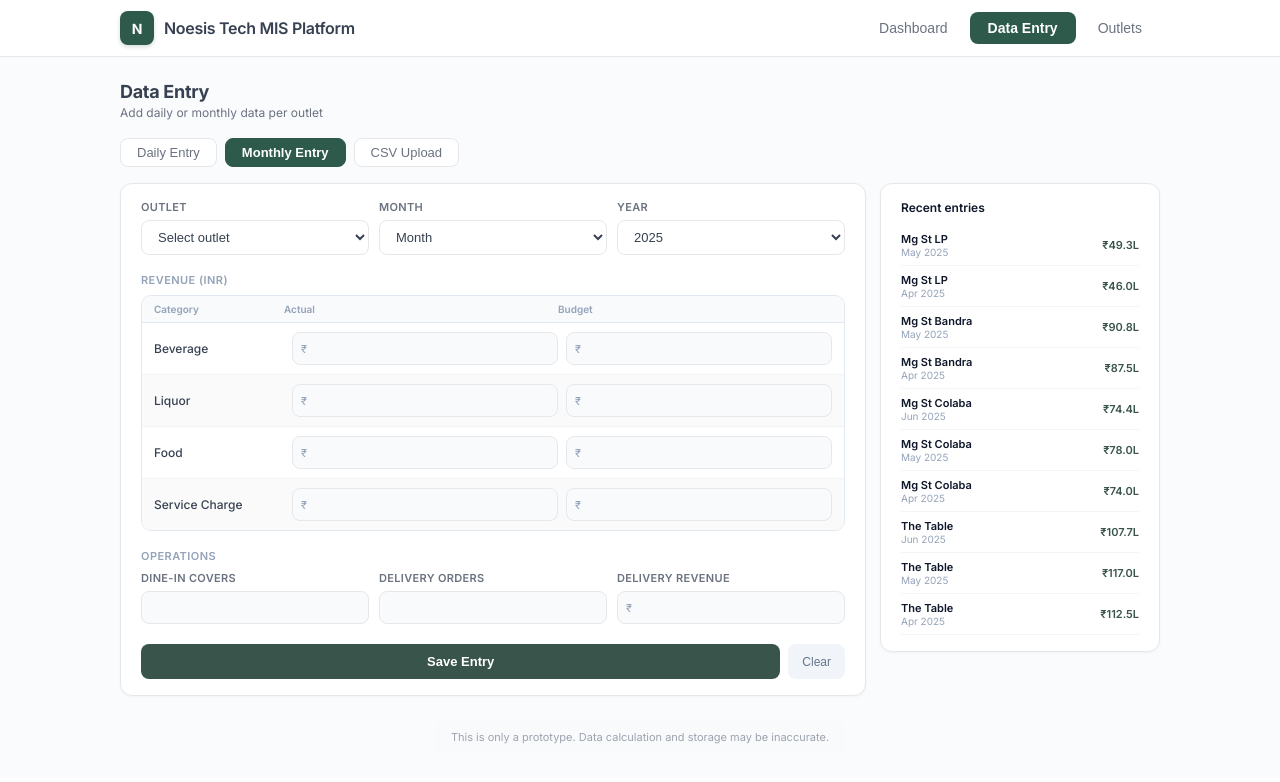
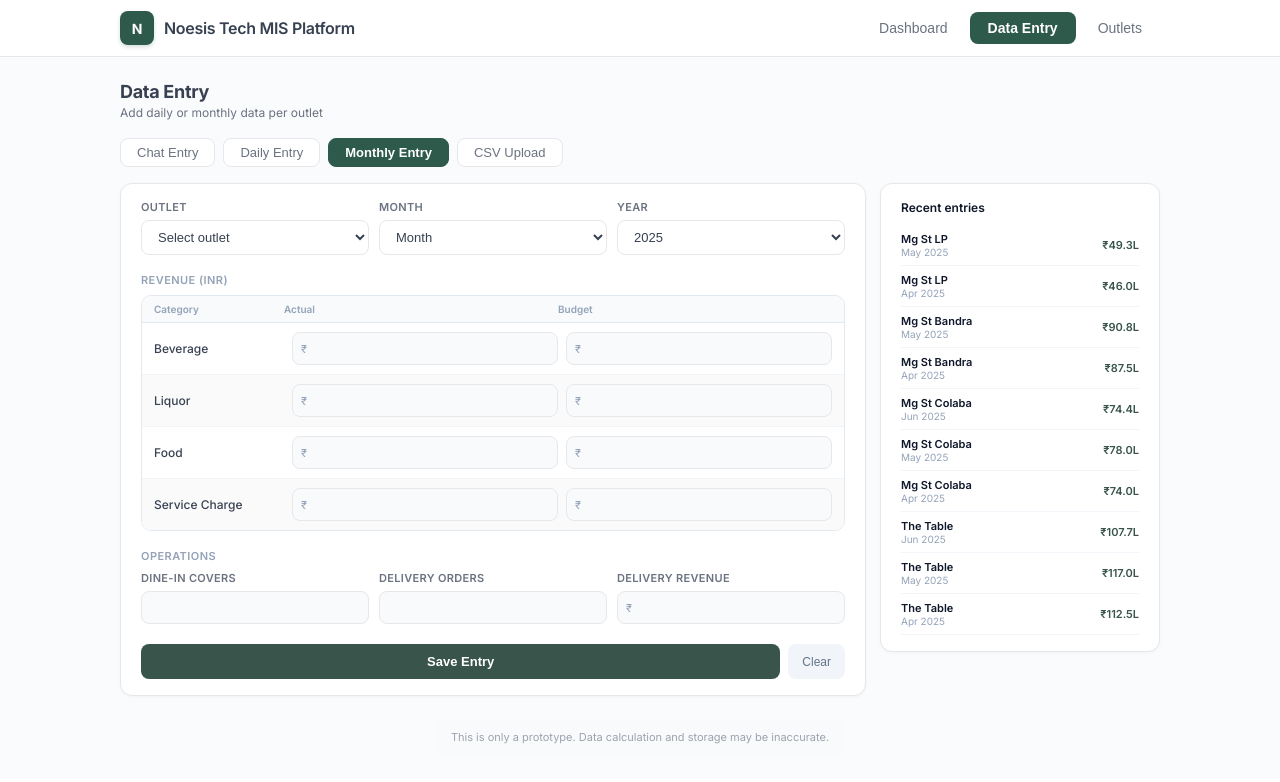
Before and after one commit to rahulnoesis/mis-app, a React (Vite) app: page / in a window 1280 px wide. Both pictures are taken after a click on the button "Data Entry". Shown: the top 782 px of the page. Built offline with nearby package versions, Linux system fonts and the light colour scheme.

Commit message:
Add Chat Entry feature - type naturally to add data

```diff
--- a/src/App.jsx
+++ b/src/App.jsx
@@ -148,10 +148,11 @@ function EntryPage({outlets,entries,setEntries,dailyEntries,setDailyEntries,subT
     <div>
       <PH title="Data Entry" sub="Add daily or monthly data per outlet"/>
       <div style={{display:"flex",gap:8,marginBottom:16,flexWrap:"wrap"}}>
-        {[["daily","Daily Entry"],["manual","Monthly Entry"],["csv","CSV Upload"]].map(([k,l])=>(
+        {[["chat","Chat Entry"],["daily","Daily Entry"],["manual","Monthly Entry"],["csv","CSV Upload"]].map(([k,l])=>(
           <button key={k} onClick={()=>setSubTab(k)} style={{padding:"6px 16px",borderRadius:8,border:`0.5px solid ${subTab===k?C.primary:C.border}`,background:subTab===k?C.primary:C.card,color:subTab===k?"#fff":C.textLight,fontSize:13,fontWeight:subTab===k?600:500,cursor:"pointer"}}>{l}</button>
         ))}
       </div>
+      {subTab==="chat"&&<ChatEntry outlets={outlets} entries={entries} setEntries={setEntries} dailyEntries={dailyEntries} setDailyEntries={setDailyEntries} getId={getId}/>}
       {subTab==="daily"&&<DailyEntry outlets={outlets} dailyEntries={dailyEntries} setDailyEntries={setDailyEntries} getId={getId}/>}
       {subTab==="manual"&&<ManualEntry outlets={outlets} entries={entries} setEntries={setEntries} getId={getId}/>}
       {subTab==="csv"&&<CSVUpload outlets={outlets} entries={entries} setEntries={setEntries} getId={getId}/>}
@@ -1423,3 +1424,85 @@ function ForecastPage({ outlets, entries, dailyEntries }) {
     </div>
   );
 }
+
+function ChatEntry({ outlets, entries, setEntries, dailyEntries, setDailyEntries, getId }) {
+  const [message, setMessage] = useState("");
+  const [chatHistory, setChatHistory] = useState([]);
+  const [loading, setLoading] = useState(false);
+
+  const parseEntry = (text, outlet) => {
+    const t = text.toLowerCase();
+    const data = { outletId: outlet?.id, date: new Date().toISOString().split('T')[0], month: new Date().getMonth() + 1, year: new Date().getFullYear() };
+    const numMatch = (str) => { const nums = str.match(/[\d,]+/g); return nums ? parseInt(nums[0].replace(/,/g, '')) || 0 : 0; };
+    if (t.includes('beverage') || t.includes('bev')) data.bevActual = numMatch(t);
+    if (t.includes('liquor')) data.liqActual = numMatch(t);
+    if (t.includes('food')) data.foodActual = numMatch(t);
+    if (t.includes('service') || t.includes('sc')) data.scActual = numMatch(t);
+    if (t.includes('cover')) data.covers = numMatch(t);
+    if (t.includes('delivery') && t.includes('order')) data.deliveryOrders = numMatch(t);
+    if (t.includes('delivery') && (t.includes('revenue') || t.includes('sale'))) data.deliveryRevenue = numMatch(t);
+    if (t.includes('today')) { data.date = new Date().toISOString().split('T')[0]; }
+    if (t.includes('yesterday')) { const d = new Date(); d.setDate(d.getDate() - 1); data.date = d.toISOString().split('T')[0]; }
+    const monthMatch = t.match(/(jan|feb|mar|apr|may|jun|jul|aug|sep|oct|nov|dec)/i);
+    if (monthMatch) { const months = {jan:1,feb:2,mar:3,apr:4,may:5,jun:6,jul:7,aug:8,sep:9,oct:10,nov:11,dec:12}; data.month = months[monthMatch[1].toLowerCase()]; data.date = `2025-${String(data.month).padStart(2,'0')}-01`; }
+    return data;
+  };
+
+  const handleSend = () => {
+    if (!message.trim()) return;
+    setChatHistory(prev => [...prev, { role: "user", text: message }]);
+    setMessage("");
+    setLoading(true);
+    setTimeout(() => {
+      const t = message.toLowerCase();
+      let outlet = outlets.find(o => t.includes(o.name.toLowerCase()));
+      if (!outlet && outlets.length > 0) outlet = outlets[0];
+      if (!outlet) { setChatHistory(prev => [...prev, { role: "assistant", text: "Please add an outlet first in the Outlets section." }]); setLoading(false); return; }
+      const data = parseEntry(message, outlet);
+      const total = (data.bevActual||0) + (data.liqActual||0) + (data.foodActual||0) + (data.scActual||0);
+      if (total === 0) { setChatHistory(prev => [...prev, { role: "assistant", text: "Could not detect numbers. Try: 'The Table today - beverage 50000'" }]); setLoading(false); return; }
+      if (data.date && !t.includes('month')) {
+        const existing = dailyEntries.find(e => e.outletId === data.outletId && e.date === data.date);
+        const rec = { id: existing?.id || getId(), ...data };
+        existing ? setDailyEntries(p => p.map(e => e.id === existing.id ? rec : e)) : setDailyEntries(p => [...p, rec]);
+        setChatHistory(prev => [...prev, { role: "assistant", text: `Saved: ${outlet.name} on ${data.date}, Revenue: ₹${fmt(total)}` }]);
+      } else {
+        const existing = entries.find(e => e.outletId === data.outletId && e.month === data.month && e.year === data.year);
+        const rec = { id: existing?.id || getId(), ...data };
+        existing ? setEntries(p => p.map(e => e.id === existing.id ? {...e,...data} : e)) : setEntries(p => [...p, rec]);
+        setChatHistory(prev => [...prev, { role: "assistant", text: `Saved: ${outlet.name} (${MONTHS[data.month-1]} ${data.year}), Revenue: ₹${fmt(total)}` }]);
+      }
+      setLoading(false);
+    }, 800);
+  };
+
+  const suggestions = ["The Table today - beverage 50000 food 120000", "Mg St Colaba May - beverage 1800000", "Add 100 covers to The Table yesterday"];
+
+  return (
+    <div style={{display:"grid",gridTemplateColumns:"1fr 300px",gap:14}}>
+      <Card>
+        <div style={{fontSize:14,fontWeight:600,color:C.text,marginBottom:14}}>Chat Entry</div>
+        <div style={{fontSize:12,color:C.textLight,marginBottom:14}}>Type naturally: "The Table today - beverage 50000 food 120000 covers 150"</div>
+        <div style={{display:"flex",gap:8,marginBottom:12}}>
+          <input type="text" value={message} onChange={e=>setMessage(e.target.value)} onKeyDown={e=>e.key==="Enter"&&handleSend()} placeholder="Enter data in plain English..." style={{flex:1,...iStyle}} />
+          <button onClick={handleSend} disabled={loading} style={{background:C.primary,color:"#fff",border:"none",borderRadius:8,padding:"10px 20px",fontSize:13,fontWeight:600,cursor:"pointer"}}>{loading?"...":"Save"}</button>
+        </div>
+        <div style={{display:"flex",gap:8,flexWrap:"wrap"}}>{suggestions.map((s,i)=>(<button key={i} onClick={()=>setMessage(s)} style={{padding:"6px 10px",borderRadius:6,border:`1px solid ${C.border}`,background:C.card,color:C.textLight,fontSize:11,cursor:"pointer"}}>{s}</button>))}</div>
+        <div style={{marginTop:16,maxHeight:280,overflowY:"auto"}}>
+          {chatHistory.length===0 ? (<div style={{textAlign:"center",color:C.textMuted,fontSize:13,padding:"20px 0"}}>Start typing to add data...</div>) : (chatHistory.map((msg,i)=>(<div key={i} style={{marginBottom:12,display:"flex",justifyContent:msg.role==="user"?"flex-end":"flex-start"}}><div style={{maxWidth:"80%",padding:"10px 14px",borderRadius:12,fontSize:13,background:msg.role==="user"?C.primary:C.inputBg,color:msg.role==="user"?"#fff":C.text}}>{msg.text}</div></div>)))}
+        </div>
+      </Card>
+      <Card>
+        <div style={{fontSize:13,fontWeight:600,color:C.text,marginBottom:10}}>Supported Fields</div>
+        <div style={{fontSize:12,color:C.textLight,lineHeight:1.8}}>
+          <div>• <b>Outlet</b> - "The Table"</div>
+          <div>• <b>Date</b> - "today", "yesterday", "May"</div>
+          <div>• <b>Revenue</b> - "beverage 50000"</div>
+          <div>• <b>Covers</b> - "covers 150"</div>
+          <div>• <b>Delivery</b> - "delivery 50 orders"</div>
+        </div>
+        <div style={{marginTop:16,fontSize:11,color:C.textMuted,padding:10,background:C.inputBg,borderRadius:8}}>Tip: "1.5L" = 150000</div>
+      </Card>
+    </div>
+  );
+}
```
